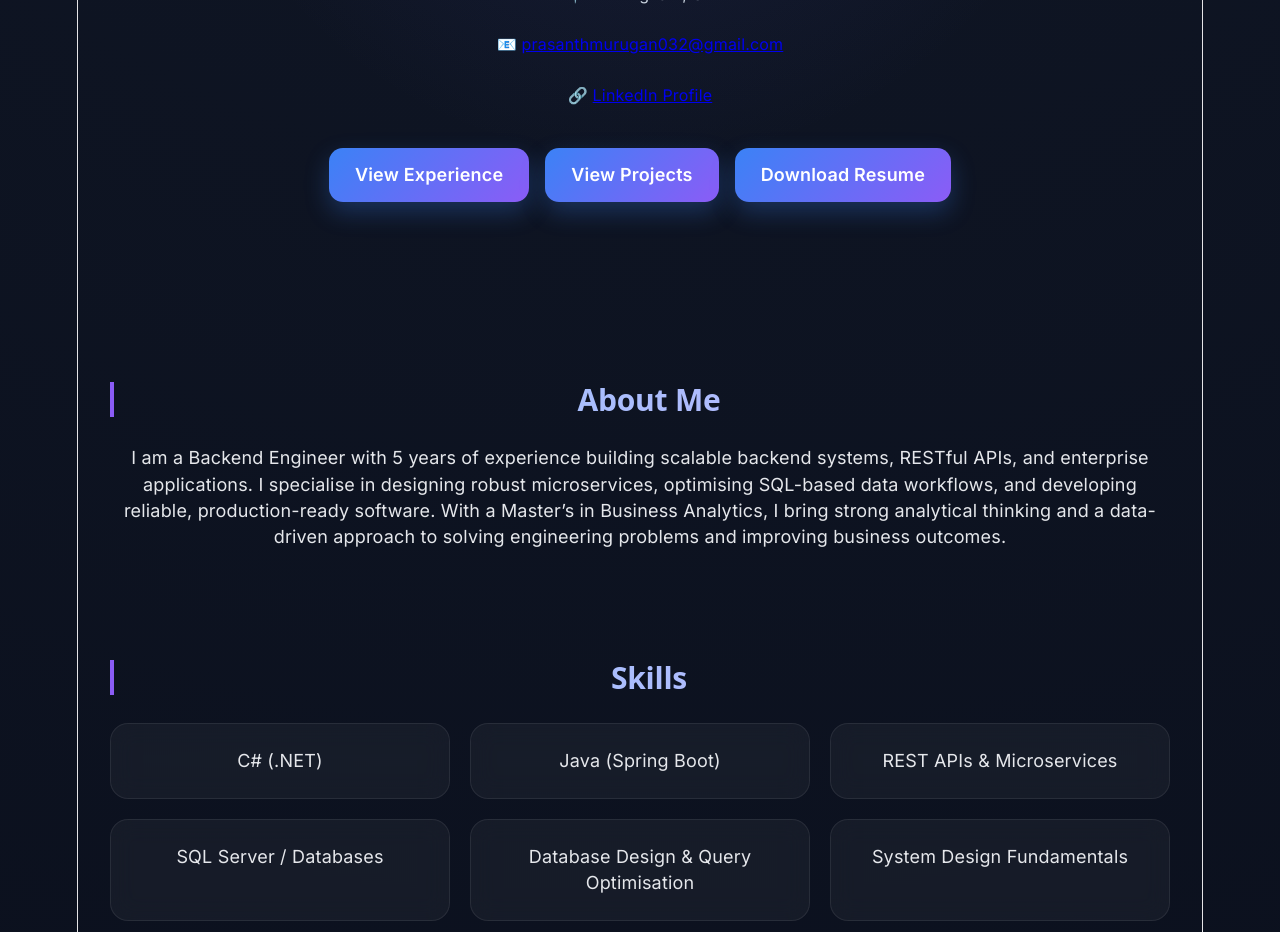
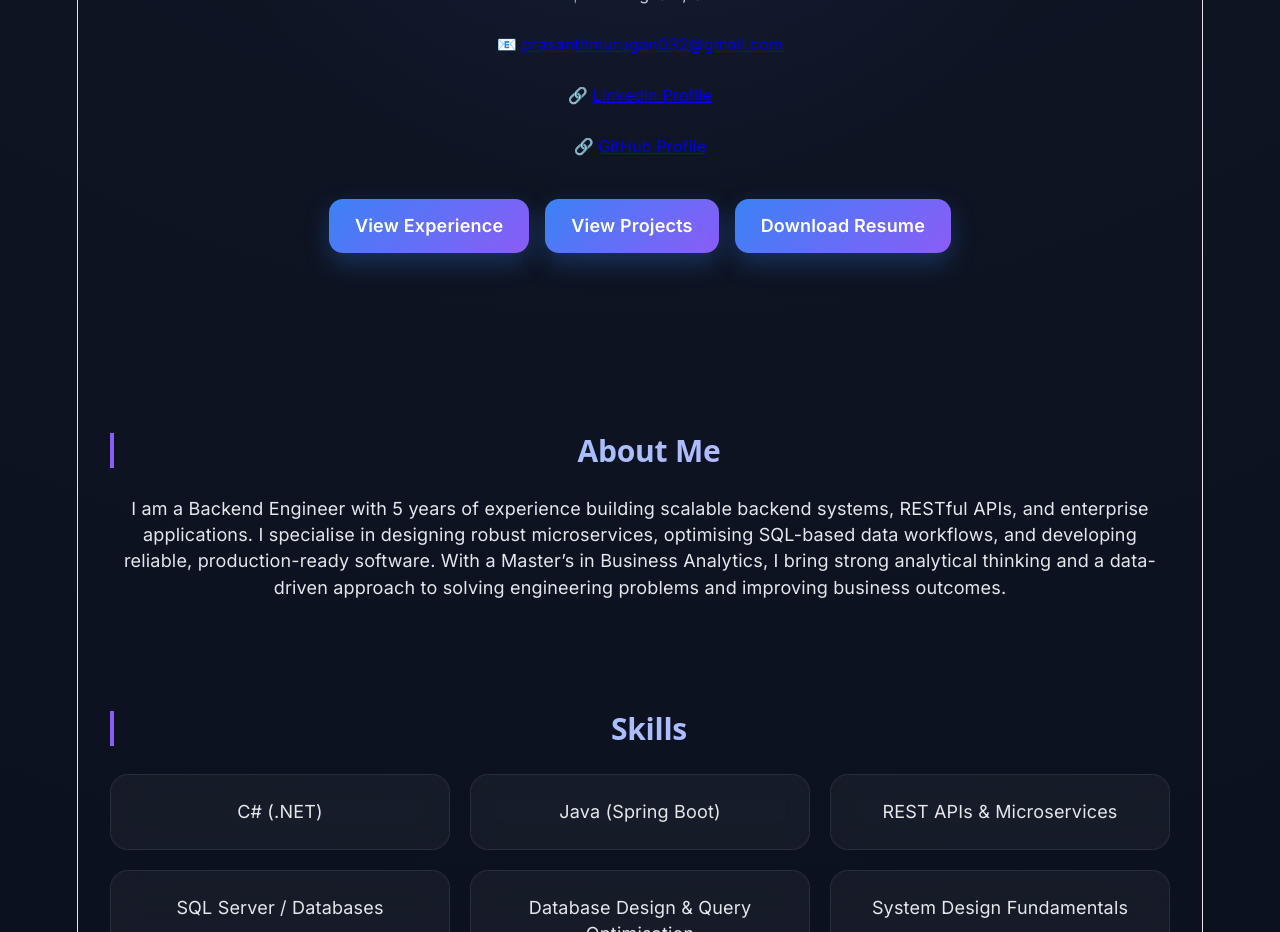
Before and after one commit to Prasanth032-code/my-portfolio, a React (Vite) app: page / in a window 1280 px wide. Shown: the part 940-1872 px from the top of the page. Built offline with nearby package versions, Linux system fonts and the light colour scheme.

Commit message:
Updated Portfolio

```diff
--- a/src/components/Hero.jsx
+++ b/src/components/Hero.jsx
@@ -26,6 +26,9 @@ informed decision-making through technology and analytics.
   <p>🔗 <a href="https://www.linkedin.com/in/prasanth-m-011257154/" target="_blank" rel="noopener noreferrer">
     LinkedIn Profile
   </a></p>
+   <p>🔗 <a href="https://github.com/Prasanth032-code/" target="_blank" rel="noopener noreferrer">
+    GitHub Profile
+  </a></p>
 </div>
 
       <div className="btn-group">
@@ -37,7 +40,7 @@ informed decision-making through technology and analytics.
           View Projects
         </a>
 
-       <a href="/resume.pdf" download className="btn">
+       <a href="/PRASANTH_MURUGAN_resume.pdf" download className="btn">
          Download Resume
        </a>
       </div>
```
Also changed, not shown: 2 other files (tests, documents, lock files or other folders).
